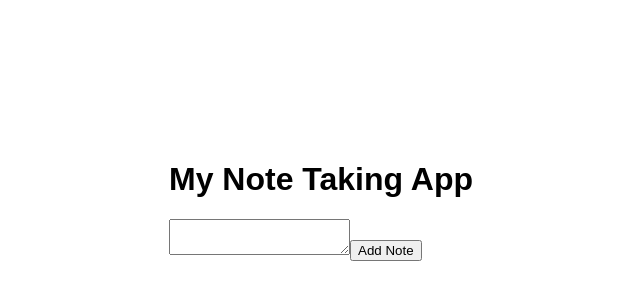
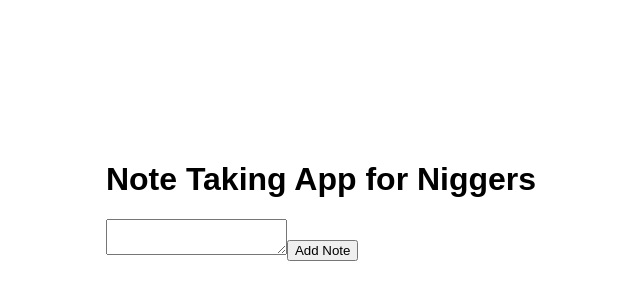
Before and after one commit to junaidbashi/Project_notes_app_1, a React (Create React App) app: page / in a window 1280 px wide. Shown: the part 200-500 px from the top of the page, without its empty margins (319-959 px from the left). Built offline with nearby package versions, Linux system fonts and the light colour scheme.

Commit message:
found header

```diff
--- a/src/App.js
+++ b/src/App.js
@@ -15,7 +15,7 @@ function App() {
 
   return (
     <div>
-      <h1>My Note Taking App</h1>
+      <h1>Note Taking App for Niggers</h1>
       <NoteList notes={notes} onDelete={deleteNote} />
       <NoteEditor onAdd={addNote} />
     </div>
```
